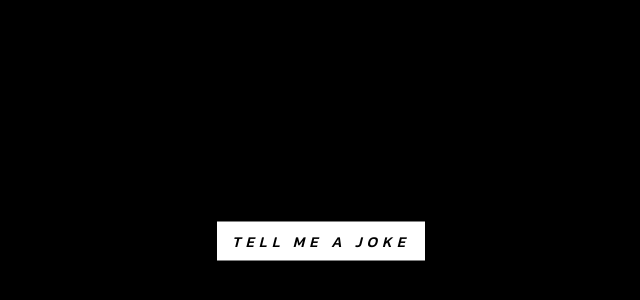
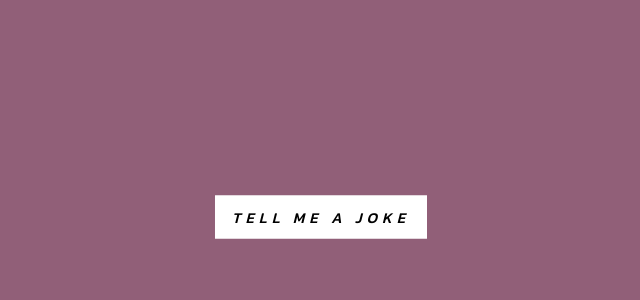
Before and after one commit to wwwannes/laugh-out-loud, a Vue app: page / in a window 1280 px wide. Shown: the part 208-508 px from the top of the page, without its empty margins (319-959 px from the left). Built offline with nearby package versions, Linux system fonts and the light colour scheme.

Commit message:
Added animations

```diff
--- a/src/App.vue
+++ b/src/App.vue
@@ -1,8 +1,18 @@
 <template>
   <div class="container">
-      <span id="setup">{{setup}}</span>
-      <span id="punchline">&nbsp;{{punchline}}</span>
-      <span id="btn" @click="tellJoke" :class="{'show': buttonShow}">{{buttonText}}</span>
+      <div class="text-wrapper">
+        <div id="setup" class="cascading-text--fold" :class="{animate : setupAnimating, animated: setupAnimated}">
+          <span class="cascading-text__letter" v-for="(letter, index) in setupText" :style="delay(index)" :key="index">
+            <div style="width: 15px" v-if="letter === ' '"></div>{{letter}}
+          </span>
+        </div>
+        <div id="punchline" class="cascading-text--fold" :class="{animate : punchlineAnimating, animated: punchlineAnimated}">
+          <span class="cascading-text__letter" v-for="(letter, index) in punchlineText" :style="delay(index)" :key="index">
+            <div style="width: 15px" v-if="letter === ' '"></div>{{letter}}
+          </span>
+        </div>
+      </div>
+      <span id="btn" @click="tellJoke" :class="{'show': buttonShow}">Tell me a joke</span>
   </div>
 </template>
 
@@ -16,10 +26,13 @@
         SYNTHESIS: window.speechSynthesis,
         quoteUtterance: '',
         personUtterance: '',
-        setup: '',
-        punchline: '',
+        setupText: [],
+        setupAnimating: false,
+        setupAnimated: false,
+        punchlineText: [],
+        punchlineAnimating: false,
+        punchlineAnimated: false,
         voice: '',
-        buttonText: "Tell me a joke",
         buttonShow: false
       }
     },
@@ -34,34 +47,51 @@
       }
     },
     methods:{
+      delay(index) { /* Show each letter one by one */
+        return {
+          "-webkit-animation-delay": `${0.05 * index}s`,
+          "animation-delay": `${0.05 * index}s`
+        }
+      },
       tellJoke: function(){
-
         var data = this;
 
-        data.setup = "";
-        data.punchline = "";
+        data.buttonShow = false;
+
+        data.setupText = [];
+        data.punchlineText = [];
+
+        data.setupAnimating = false;
+        data.punchlineAnimating = false;
+        data.setupAnimated = false;
+        data.punchlineAnimated = false;
 
         axios.get("https://official-joke-api.appspot.com/jokes/random")
         .then((response => {
-            data.buttonShow = false;
+            data.setupText = response.data.setup.split(""); // For letter animation
+            data.punchlineText = response.data.punchline.split(""); // For letter animation
 
-            data.setup = response.data.setup;
-            data.punchline = response.data.punchline;
-            data.quoteUtterance = new SpeechSynthesisUtterance(data.setup);
-            data.personUtterance = new SpeechSynthesisUtterance(data.punchline);
+            data.quoteUtterance = new SpeechSynthesisUtterance(response.data.setup);
+            data.personUtterance = new SpeechSynthesisUtterance(response.data.punchline);
             data.quoteUtterance.voice = data.voice.voice;
             data.personUtterance.voice = data.voice.voice;
             data.quoteUtterance.rate = data.personUtterance.rate = 0.75;
             data.SYNTHESIS.speak(data.quoteUtterance);
             data.SYNTHESIS.speak(data.personUtterance);
+
             data.quoteUtterance.onstart = function(){
+              data.setupAnimating = true;
             }
             data.personUtterance.onstart = function(){
+              data.setupAnimating = false;
+              data.punchlineAnimating = true;
+              data.setupAnimated = true;
             }
             data.personUtterance.onend = function(){
               data.buttonShow = true;
+              data.punchlineAnimating = false;
+              data.punchlineAnimated = true;
             }
-
           }
         ));
       }
@@ -73,7 +103,8 @@
   @import url('https://fonts.googleapis.com/css2?family=Kanit:wght@500;900&display=swap');
 
   body{
-    background: black;
+    -webkit-animation: color-change-5x 20s linear infinite alternate both;
+	  animation: color-change-5x 20s linear infinite alternate both;
   }
 
   #app {
@@ -112,8 +143,28 @@
     color: white;
   }
 
+  .cascading-text__letter{
+    transform-origin: bottom;
+    transform: rotateX(90deg);
+    width: fit-content;
+    display: inline-block;
+    transform-style: preserve-3d;
+    -webkit-animation-duration: 0.5s;
+    animation-duration: 0.5s;
+    -webkit-animation-fill-mode: forwards;
+    animation-fill-mode: forwards;
+  }
+  .animate .cascading-text__letter{
+    -webkit-animation-name: fold;
+    animation-name: fold;
+  }
+  .animated .cascading-text__letter{
+    transform: rotateX(0);
+  }
+
   #btn{
     background: white;
+    border: 2px solid white;
     padding: 8px 15px;
     color: black;
     font-size: 15px;
@@ -122,9 +173,61 @@
     margin: 0 auto;
     font-weight: 500;
     margin-top: 50px;
+    cursor: pointer;
+  }
+  #btn:hover{
+    background: transparent;
+    color: white;
   }
 
   #btn.show{
     display: block;
   }
+
+  @-webkit-keyframes fold{
+    100% {
+      transform: rotateX(0);
+    }
+  }
+  @keyframes fold{
+    100% {
+      transform: rotateX(0);
+    }
+  }
+
+  @-webkit-keyframes color-change-5x {
+    0% {
+      background: #355070;
+    }
+    25% {
+      background: #6d597a;
+    }
+    50% {
+      background: #b56576;
+    }
+    75% {
+      background: #e56b6f;
+    }
+    100% {
+      background: #eaac8b;
+    }
+  }
+  @keyframes color-change-5x {
+    0% {
+      background: #355070;
+    }
+    25% {
+      background: #6d597a;
+    }
+    50% {
+      background: #b56576;
+    }
+    75% {
+      background: #e56b6f;
+    }
+    100% {
+      background: #eaac8b;
+    }
+  }
+
 </style>
--- a/src/main.js
+++ b/src/main.js
@@ -1,4 +1,4 @@
-import { createApp } from 'vue'
+import { createApp, Vue } from 'vue'
 import App from './App.vue'
 
 createApp(App).mount('#app')
```
Also changed, not shown: 1 other file (tests, documents, lock files or other folders).
